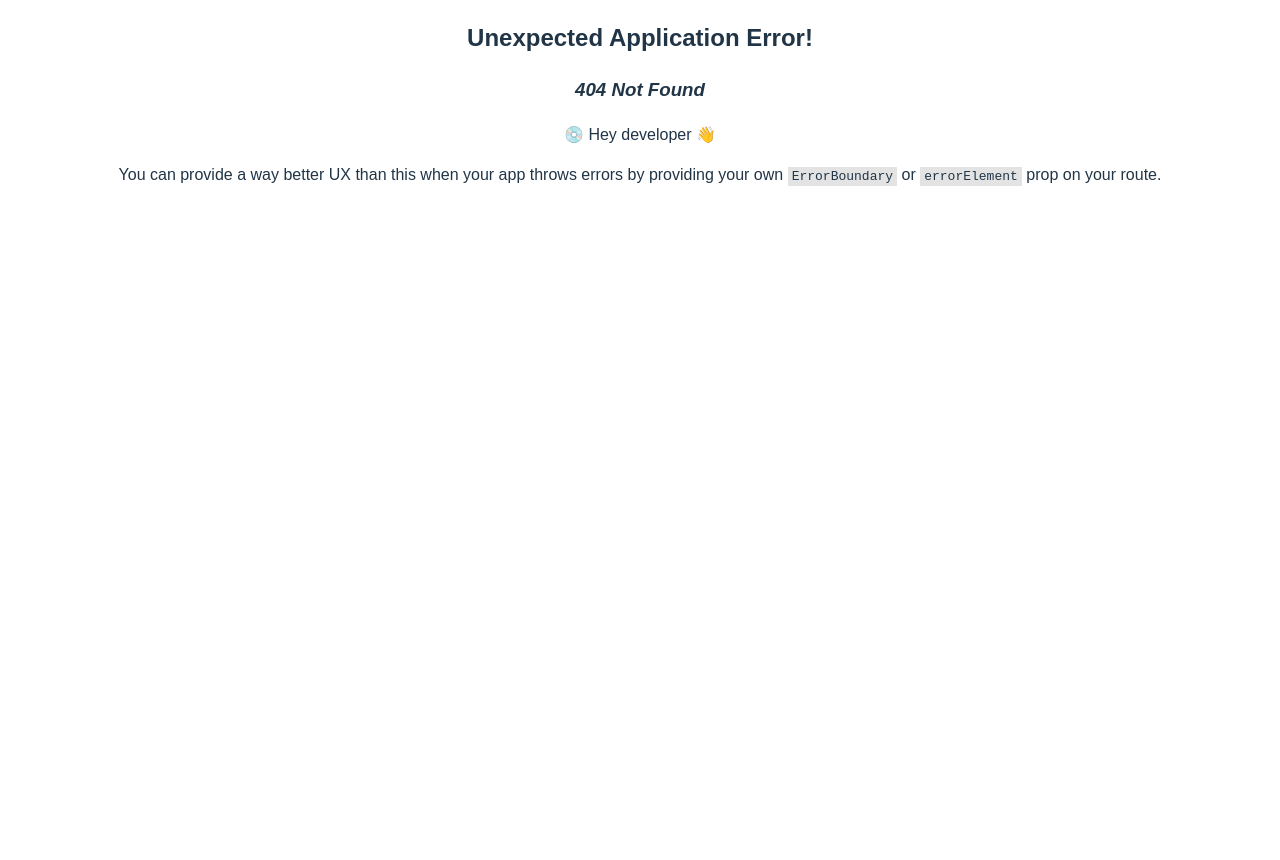
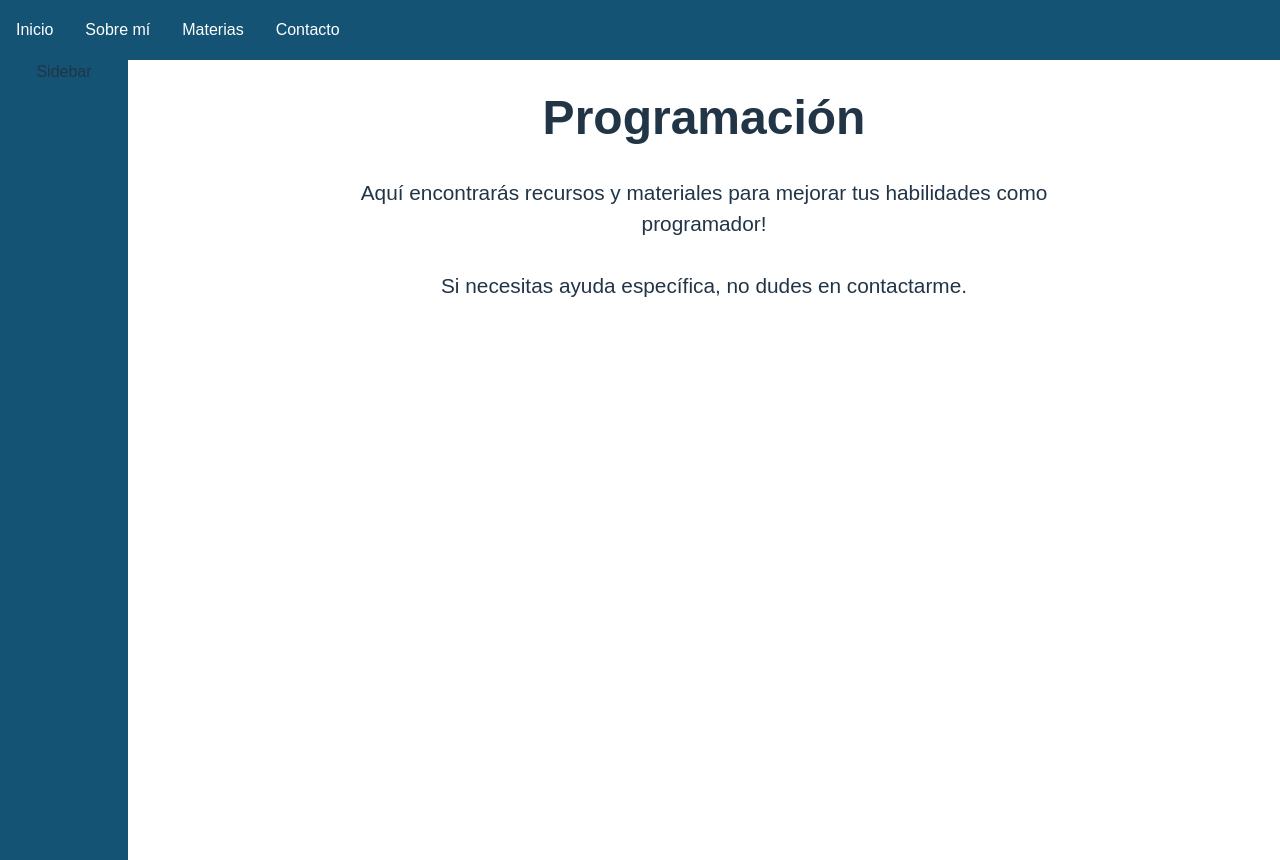
Before and after one commit to ManusaRivi/web-profe-particular, a React (Vite) app: page /subjects/coding in a window 1280 px wide. Before the commit this address had no page. Before the commit the page ends 800 px from the top, so only its background shows below. Built offline with nearby package versions, Linux system fonts and the light colour scheme.

Commit message:
add component for each subject

```diff
--- /dev/null
+++ b/src/views/subjects/Coding.tsx
@@ -0,0 +1,17 @@
+import "../Styles.css";
+
+export default function Coding() {
+    return (
+        <div className="container">
+            <h1 className="header">
+                Programación
+            </h1>
+            <p className="text">
+                Aquí encontrarás recursos y materiales para mejorar tus habilidades como programador!
+                <br />
+                <br />
+                Si necesitas ayuda específica, no dudes en contactarme.
+            </p>
+        </div>
+    )
+}
--- /dev/null
+++ b/src/views/subjects/English.tsx
@@ -0,0 +1,17 @@
+import "../Styles.css";
+
+export default function English() {
+    return (
+        <div className="container">
+            <h1 className="header">
+                Inglés
+            </h1>
+            <p className="text">
+                Aquí encontrarás recursos y materiales para mejorar tu comprensión del inglés.
+                <br />
+                <br />
+                Si necesitas ayuda específica, no dudes en contactarme.
+            </p>
+        </div>
+    )
+}
--- /dev/null
+++ b/src/views/subjects/French.tsx
@@ -0,0 +1,17 @@
+import "../Styles.css";
+
+export default function French() {
+    return (
+        <div className="container">
+            <h1 className="header">
+                Francés
+            </h1>
+            <p className="text">
+                Aquí encontrarás recursos y materiales para mejorar tu comprensión del francés.
+                <br />
+                <br />
+                Si necesitas ayuda específica, no dudes en contactarme.
+            </p>
+        </div>
+    )
+}
--- /dev/null
+++ b/src/views/subjects/Math.tsx
@@ -0,0 +1,17 @@
+import "../Styles.css";
+
+export default function Math() {
+    return (
+        <div className="container">
+            <h1 className="header">
+                Matemáticas
+            </h1>
+            <p className="text">
+                Aquí encontrarás recursos y materiales para mejorar tu conocimiento de matemática.
+                <br />
+                <br />
+                Si necesitas ayuda específica, no dudes en contactarme.
+            </p>
+        </div>
+    )
+}
--- /dev/null
+++ b/src/views/subjects/Physics.tsx
@@ -0,0 +1,17 @@
+import "../Styles.css";
+
+export default function Physics() {
+    return (
+        <div className="container">
+            <h1 className="header">
+                Física
+            </h1>
+            <p className="text">
+                Aquí encontrarás recursos y materiales para mejorar tu conocimiento de física.
+                <br />
+                <br />
+                Si necesitas ayuda específica, no dudes en contactarme.
+            </p>
+        </div>
+    )
+}
```
Also changed, not shown: src/router/router.tsx (+25 -0 lines).
